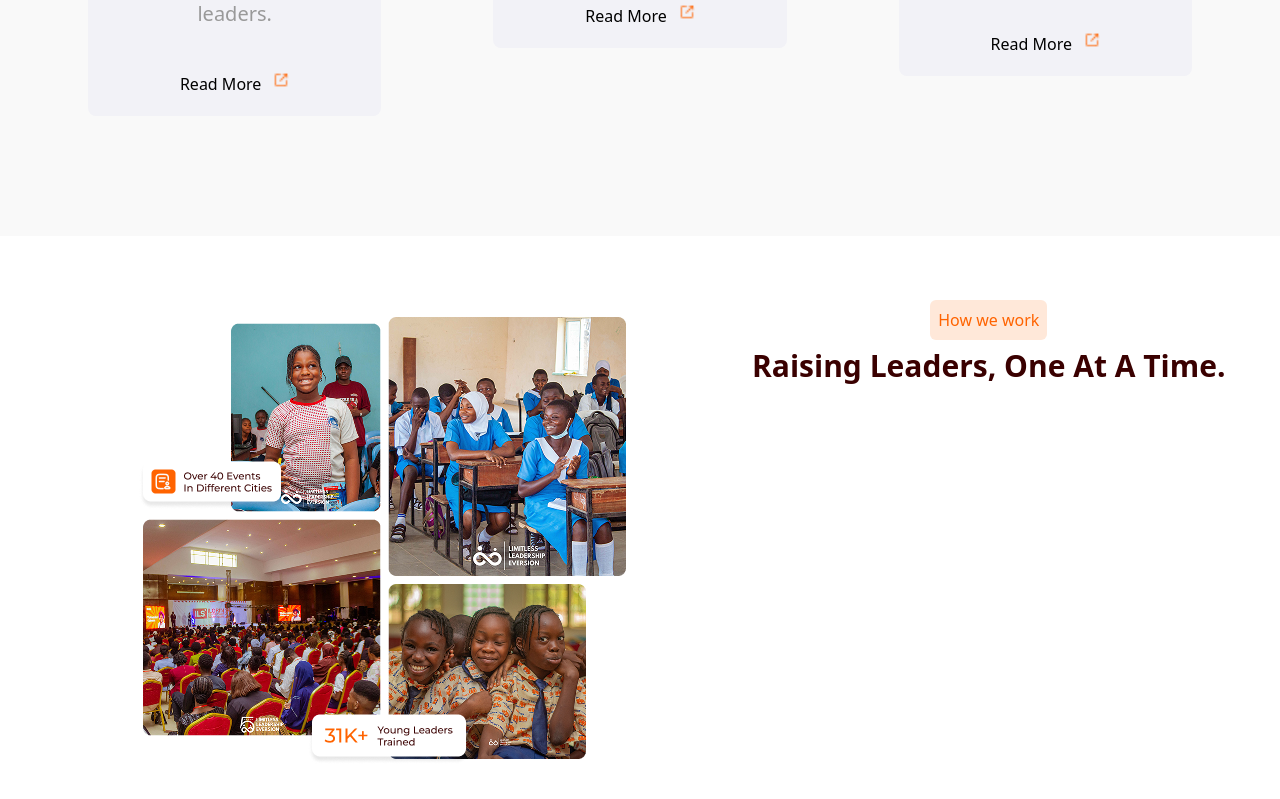
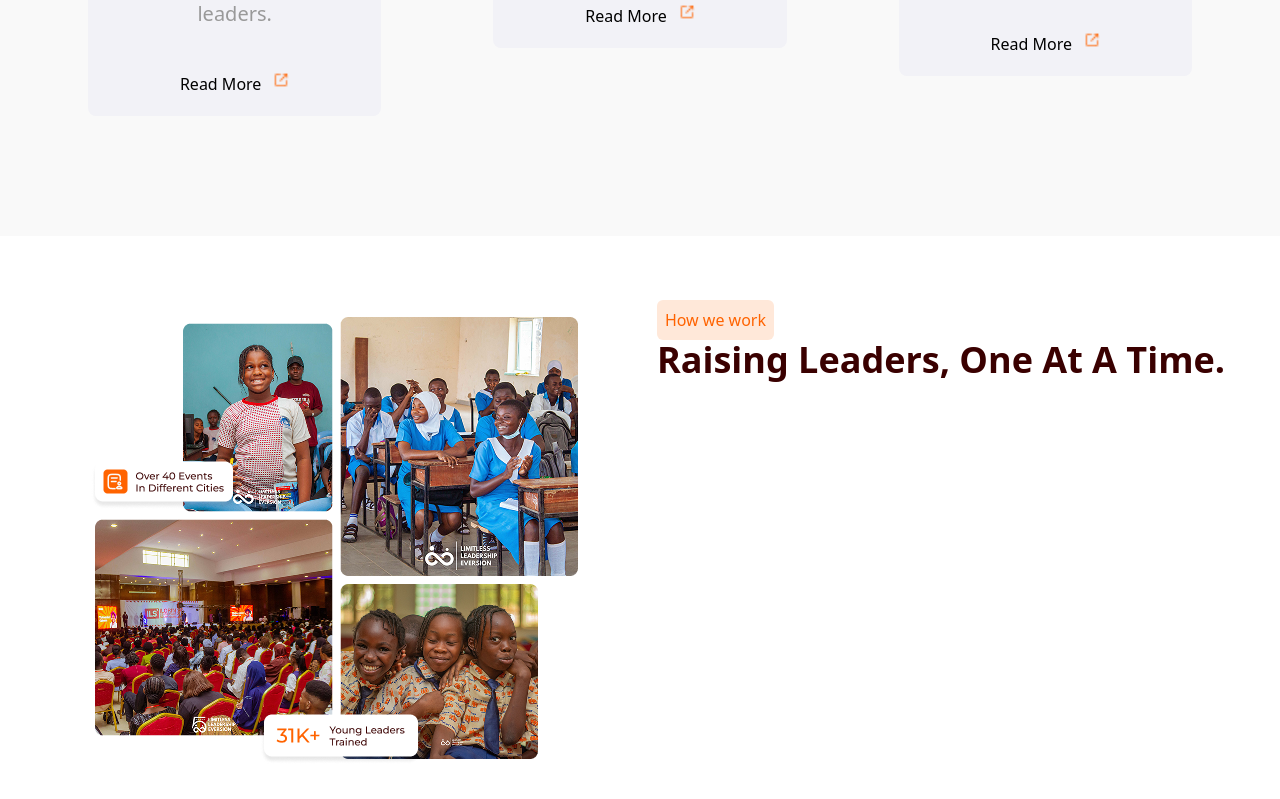
Before and after one commit to Developerfiyin/LLE-website, a React (Vite) app: page / in a window 1280 px wide. Shown: the part 2794-3593 px from the top of the page. Built offline with nearby package versions, Linux system fonts and the light colour scheme.

Commit message:
updated p tag

```diff
--- a/src/Components/about.jsx
+++ b/src/Components/about.jsx
@@ -5,13 +5,13 @@ const about = () => {
     <section className='bg-white py-16 p-4'>
 
           <div className='flex justify-evenly '>
-          <div className='mx-12'>
+          <div className='m-'>
          <img src={Frame26} alt="the picture template" />
       </div>
 
         <div className='flex flex-col'>
-       <p className='bg-[#ffe8d9] text-[#ff6300] rounded-md mx-auto p-2 mb-2'>How we work</p>
-           <h2 className='text-[#3a0000] font-bold text-3xl '>Raising Leaders, One At A Time. </h2>
+       <p className='bg-[#ffe8d9] text-[#ff6300] rounded-md mx-auto p-2 ml-0'>How we work</p>
+           <h2 className='text-[#3a0000] font-semibold text-4xl '>Raising Leaders, One At A Time. </h2>
 
 
       </div>
```
